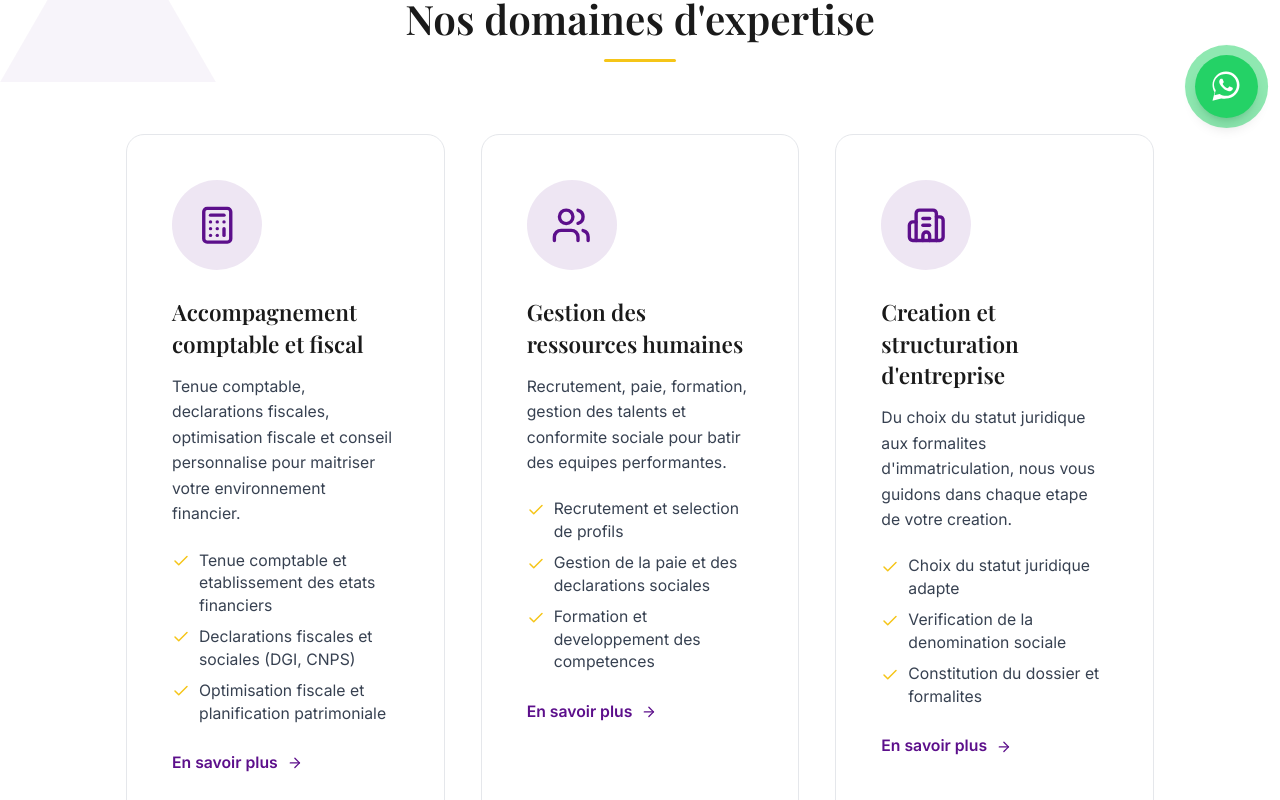
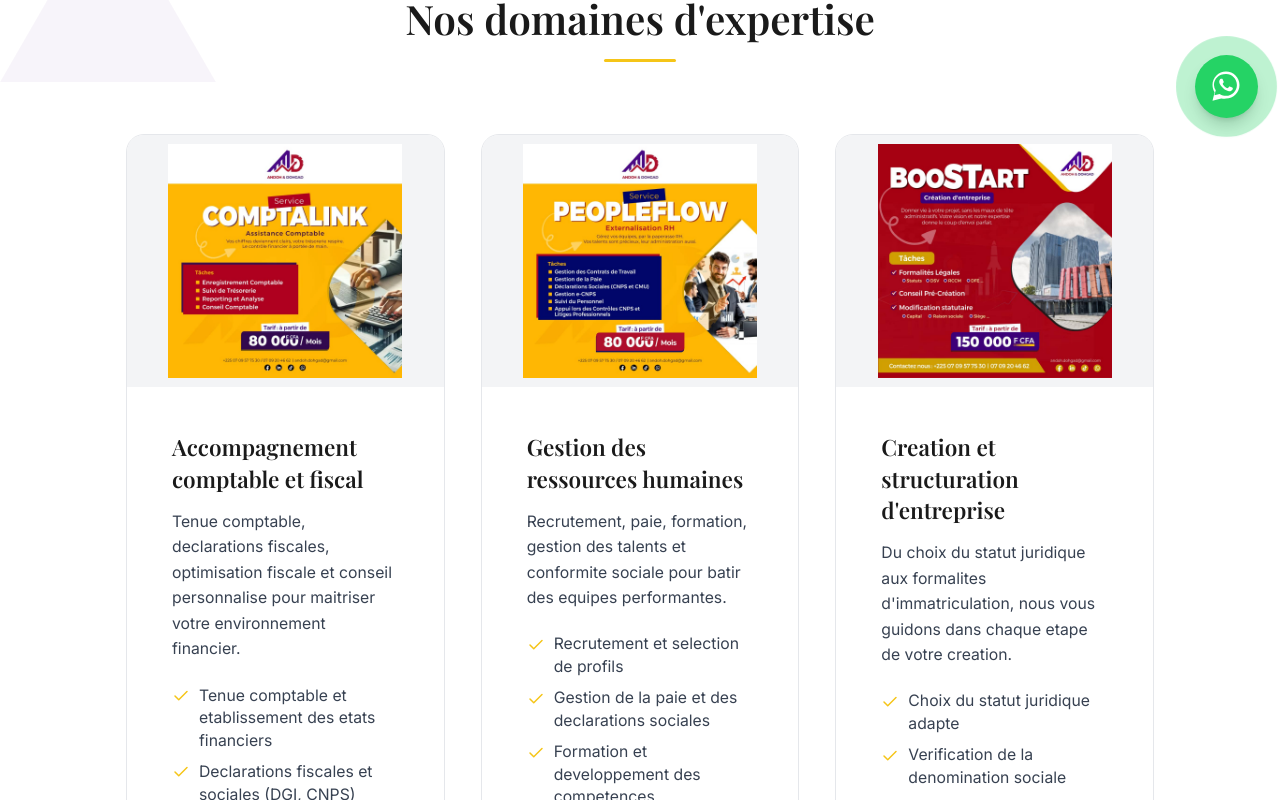
Before and after one commit to SERGELEBON/andohdohgadOriginal, a React (Vite) app: page /services in a window 1280 px wide. Shown: the part 660-1460 px from the top of the page. Built offline with nearby package versions, Linux system fonts and the light colour scheme; no server answers; the database is empty; the HTML template or start-up script is replaced by a standard one; a web font is replaced by a local one.

Commit message:
feat(services): service page cards show the same images as home cards

```diff
--- a/src/pages/public/Services.tsx
+++ b/src/pages/public/Services.tsx
@@ -5,14 +5,48 @@
 import CTABanner from "@/sections/CTABanner";
 import { services } from "@/data/services";
 import { useScrollAnimation } from "@/hooks/useScrollAnimation";
+import { useServiceImages, cardImageFor } from "@/hooks/useServiceImages";
 
-function ServiceCard({ service, index, isInView }: { service: typeof services[0]; index: number; isInView: boolean }) {
+function ServiceCard({
+  service,
+  index,
+  isInView,
+  imageSrc,
+}: {
+  service: typeof services[0];
+  index: number;
+  isInView: boolean;
+  imageSrc?: string;
+}) {
   const Icon = service.icon;
   return (
-    <div className={`group bg-white border border-gray-200 rounded-2xl p-8 lg:p-10 transition-all duration-500 hover:-translate-y-1 hover:shadow-card-hover hover:border-primary/30 ${isInView ? "opacity-100 translate-y-0" : "opacity-0 translate-y-10"}`} style={{ transitionDelay: `${index * 100}ms` }}>
-      <div className="w-20 h-20 rounded-full bg-primary/10 flex items-center justify-center mb-6 group-hover:bg-primary/15 transition-colors">
-        <Icon className="w-9 h-9 text-primary" />
+    <div
+      className={`group flex flex-col bg-white border border-gray-200 rounded-2xl overflow-hidden transition-all duration-500 hover:-translate-y-1 hover:shadow-card-hover hover:border-primary/30 ${isInView ? "opacity-100 translate-y-0" : "opacity-0 translate-y-10"}`}
+      style={{ transitionDelay: `${index * 100}ms` }}
+    >
+      {/* Image du service (même image que les cartes de l'accueil, modifiable depuis le dashboard) */}
+      <Link
+        to={`/services/${service.slug}`}
+        className="relative block w-full h-48 sm:h-52 md:h-56 overflow-hidden bg-gray-100"
+        aria-label={service.title}
+        tabIndex={-1}
+      >
+        {imageSrc ? (
+          <img
+            src={imageSrc}
+            alt={service.title}
+            className="w-full h-full object-contain p-2 group-hover:scale-105 transition-transform duration-500"
+            loading="lazy"
+          />
+        ) : (
+          <div className="w-full h-full flex items-center justify-center">
+            <Icon className="w-10 h-10 text-primary/40" aria-hidden="true" />
           </div>
+        )}
+        <div className="absolute inset-0 bg-gradient-to-t from-black/10 to-transparent opacity-0 group-hover:opacity-100 transition-opacity duration-300" />
+      </Link>
+
+      <div className="flex flex-col flex-1 p-8 lg:p-10">
         <h3 className="font-display text-xl font-semibold text-dark mb-3">{service.title}</h3>
         <p className="text-body text-sm leading-relaxed mb-5">{service.shortDescription}</p>
         <ul className="space-y-2 mb-6">
@@ -23,10 +57,11 @@
             </li>
           ))}
         </ul>
-      <div className="flex flex-wrap gap-3">
+        <div className="mt-auto flex flex-wrap gap-3">
           <Link to={`/services/${service.slug}`} className="text-link text-sm">
             En savoir plus <ArrowRight className="w-3.5 h-3.5" />
           </Link>
+        </div>
       </div>
     </div>
   );
@@ -34,13 +69,22 @@
 
 function ServicesList() {
   const { ref, isInView } = useScrollAnimation();
+  const { images, loading: imagesLoading } = useServiceImages();
   return (
     <section className="section-padding bg-white relative overflow-hidden" ref={ref}>
       <div className="absolute top-10 left-0 w-48 h-48 opacity-[0.04] pointer-events-none"><svg viewBox="0 0 300 260" fill="none"><path d="M150 0L300 260H0L150 0Z" fill="#5C0F8B" /></svg></div>
       <div className="container-lg relative z-10">
         <SectionTitle label="CE QUE NOUS FAISONS" title="Nos domaines d'expertise" />
         <div className="grid grid-cols-1 md:grid-cols-2 lg:grid-cols-3 gap-6 lg:gap-8">
-          {services.map((s, i) => <ServiceCard key={s.slug} service={s} index={i} isInView={isInView} />)}
+          {services.map((s, i) => (
+            <ServiceCard
+              key={s.slug}
+              service={s}
+              index={i}
+              isInView={isInView}
+              imageSrc={imagesLoading ? undefined : cardImageFor(s.slug, s.image, images)}
+            />
+          ))}
         </div>
       </div>
     </section>
```
Lines whose indentation alone changed are shown as unchanged.
